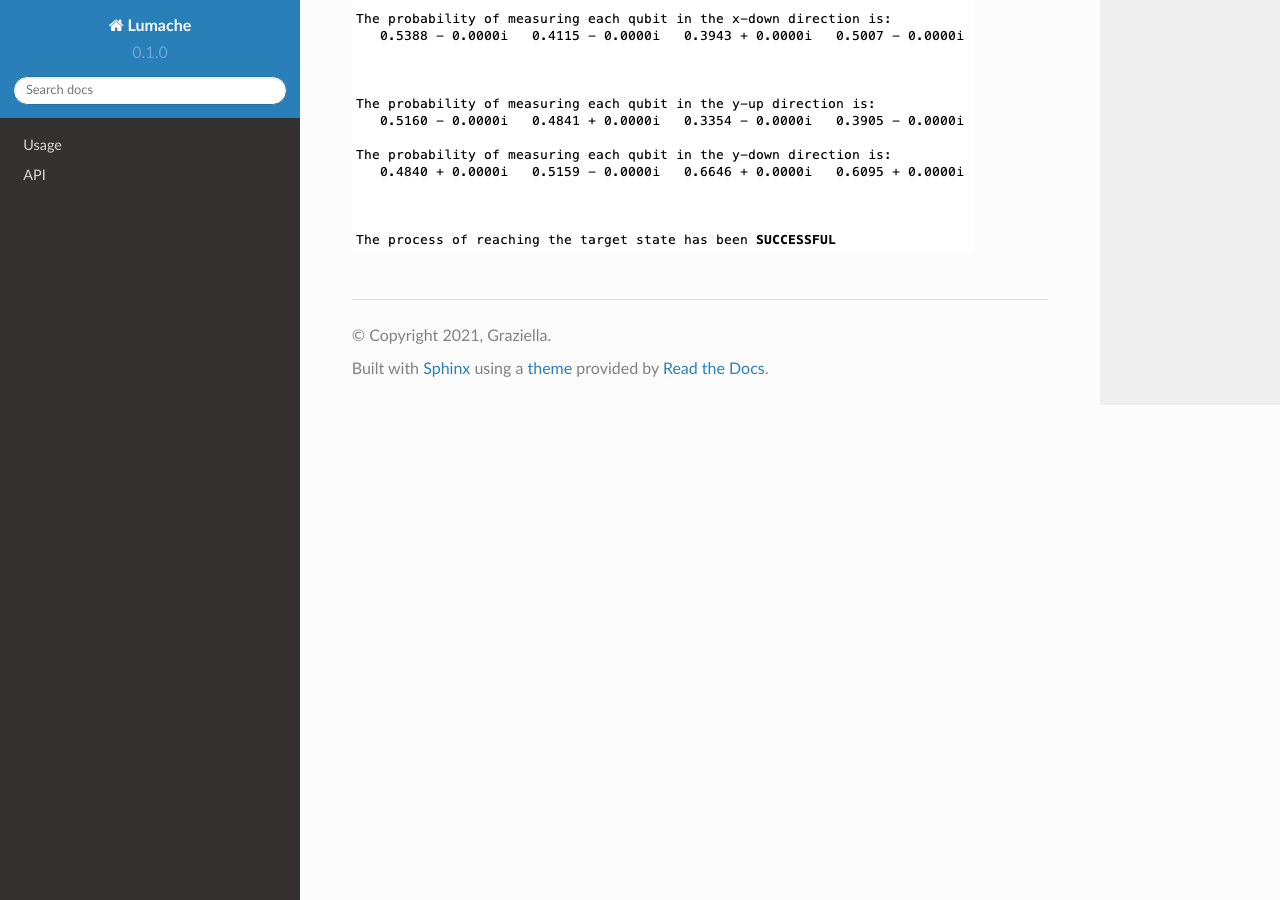
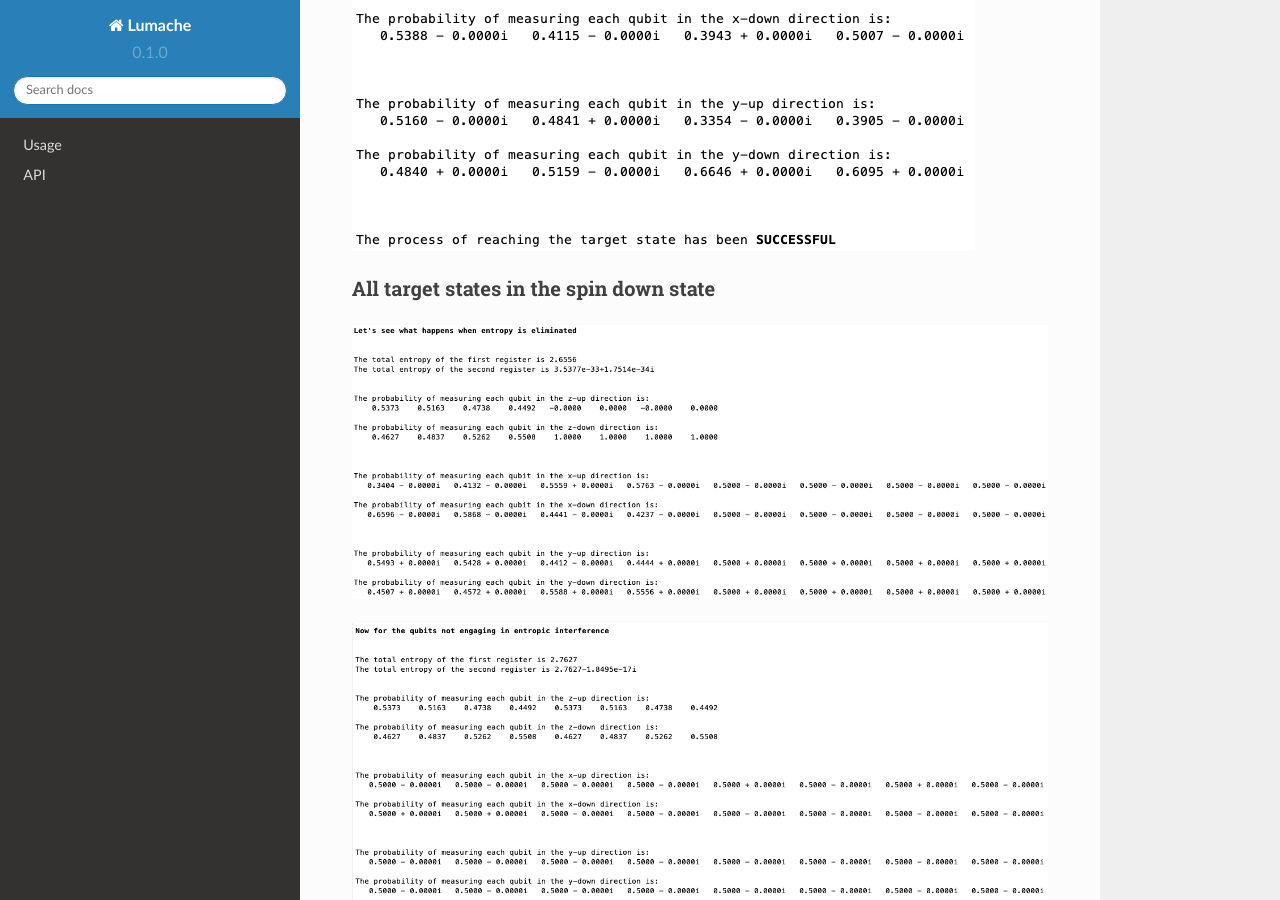
Before and after one commit to htim327/NonHermitianDriving, a Sphinx documentation site: the page built from docs/source/BasicSetup.rst, in a window 1280 px wide and 900 px high, scrolled down 16254 px. Built offline with Sphinx 7.4.7 and the Read the Docs theme 2.0.0, drawn with Linux system fonts in a browser that asks for light colours.

Commit message:
Update BasicSetup.rst

```diff
--- a/docs/source/BasicSetup.rst
+++ b/docs/source/BasicSetup.rst
@@ -784,3 +784,12 @@ Next, we have the system that is the exact same as that of the previous image ex
 Finally, we display the data for the system that is essentially the qubits in the second register completely unacted upon by the qubits in the first register. It is shown that the total entropy of this system is exactly the same as the entropy of the first register for the system where the entropy is eliminated from the second register. In addition, the final line of data displays whether or not the state achieved in the second register using the entropic interference method is exactly the same as the target state we wish to evolve our system to.
 
 .. image:: QubitsUnactedUponRandomTargetStates.png
+
+All target states in the spin down state
+----------------------------------------
+
+.. image:: EntropyEliminatedSpinDownTargetStates.png
+
+.. image:: NonEntropicInterferenceSpinDownTargetStates.png
+
+.. image:: QubitsUnactedUponSpinDownTargetStates.png
```
